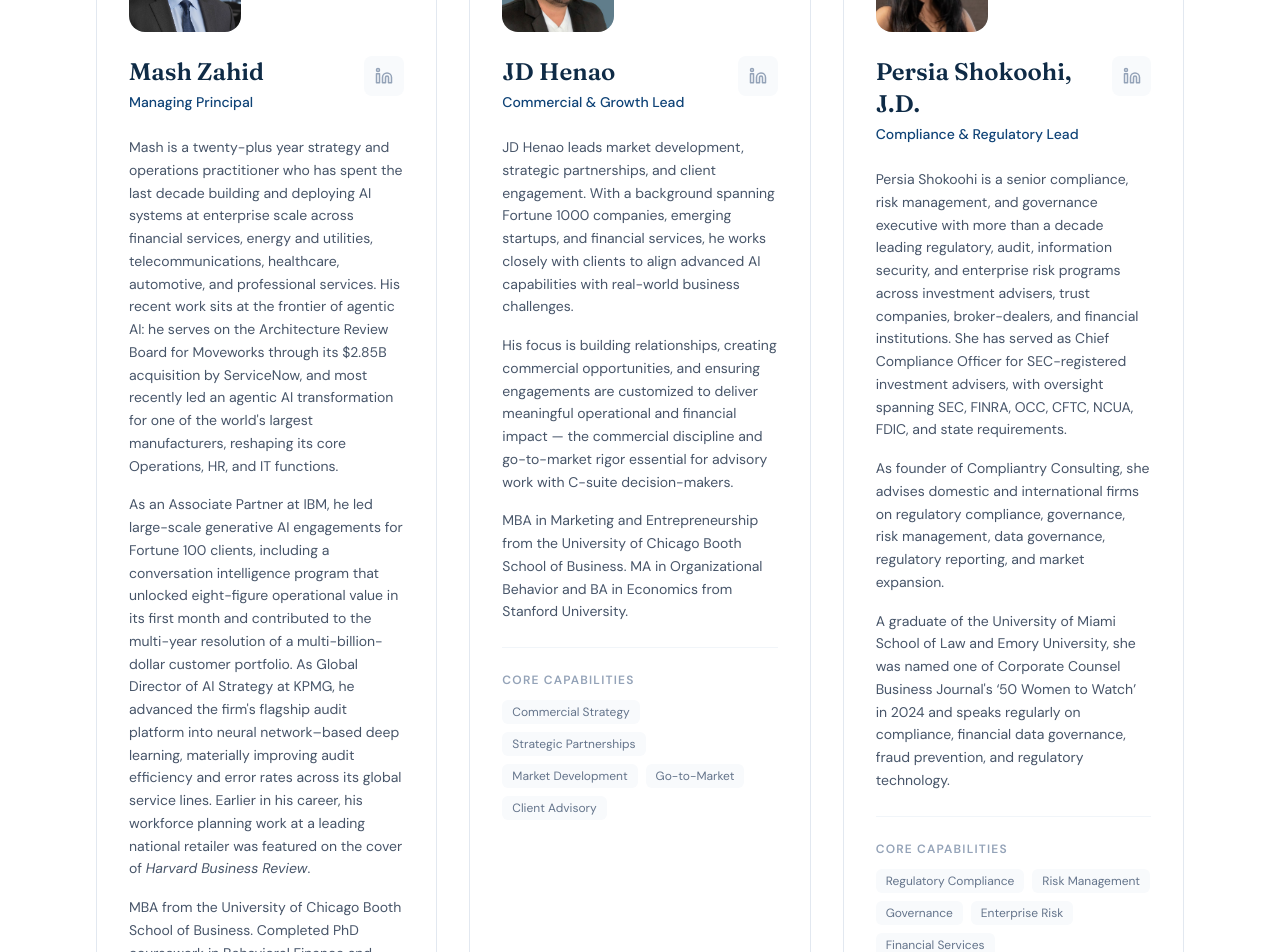
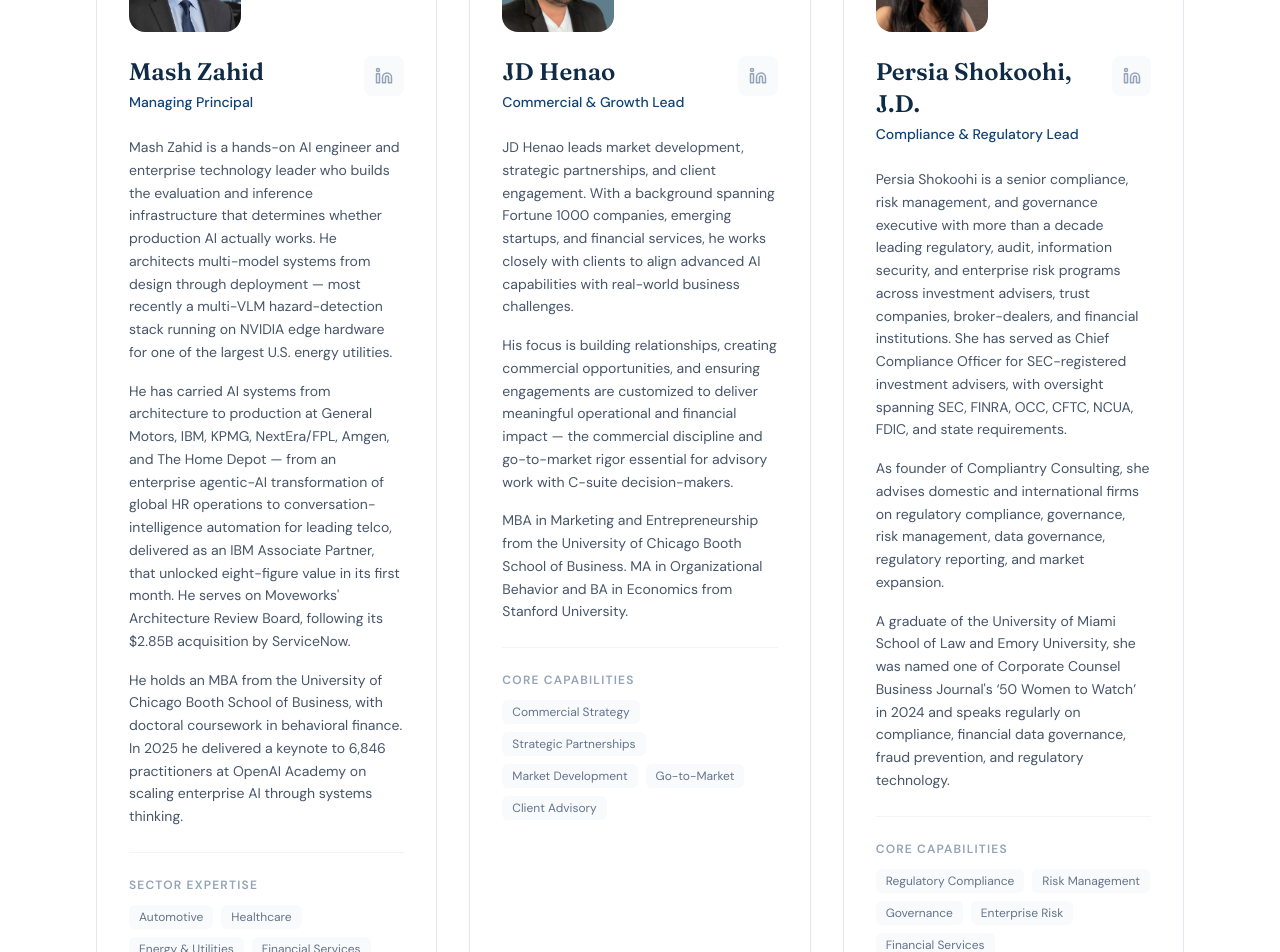
Before and after one commit to MashZ/ai-cyber-insurance, a React (Vite) app: page /about in a window 1280 px wide. Shown: the part 1620-2572 px from the top of the page. Built offline with nearby package versions, Linux system fonts and the light colour scheme.

Commit message:
Rewrite Mash bio: engineer-first, resume-aligned, age-markers removed

```diff
--- a/src/pages/About.tsx
+++ b/src/pages/About.tsx
@@ -104,13 +104,13 @@
 
               <div className="space-y-4 text-sm text-slate-600 leading-relaxed">
                 <p>
-                  Mash is a twenty-plus year strategy and operations practitioner who has spent the last decade building and deploying AI systems at enterprise scale across financial services, energy and utilities, telecommunications, healthcare, automotive, and professional services. His recent work sits at the frontier of agentic AI: he serves on the Architecture Review Board for Moveworks through its $2.85B acquisition by ServiceNow, and most recently led an agentic AI transformation for one of the world's largest manufacturers, reshaping its core Operations, HR, and IT functions.
+                  Mash Zahid is a hands-on AI engineer and enterprise technology leader who builds the evaluation and inference infrastructure that determines whether production AI actually works. He architects multi-model systems from design through deployment — most recently a multi-VLM hazard-detection stack running on NVIDIA edge hardware for one of the largest U.S. energy utilities.
                 </p>
                 <p>
-                  As an Associate Partner at IBM, he led large-scale generative AI engagements for Fortune 100 clients, including a conversation intelligence program that unlocked eight-figure operational value in its first month and contributed to the multi-year resolution of a multi-billion-dollar customer portfolio. As Global Director of AI Strategy at KPMG, he advanced the firm's flagship audit platform into neural network–based deep learning, materially improving audit efficiency and error rates across its global service lines. Earlier in his career, his workforce planning work at a leading national retailer was featured on the cover of <i>Harvard Business Review</i>.
+                  He has carried AI systems from architecture to production at General Motors, IBM, KPMG, NextEra/FPL, Amgen, and The Home Depot — from an enterprise agentic-AI transformation of global HR operations to conversation-intelligence automation for leading telco, delivered as an IBM Associate Partner, that unlocked eight-figure value in its first month. He serves on Moveworks' Architecture Review Board, following its $2.85B acquisition by ServiceNow.
                 </p>
                 <p>
-                  MBA from the University of Chicago Booth School of Business. Completed PhD coursework in Behavioral Finance and Financial Engineering. In September 2025 he delivered a keynote to a live audience of 6,800 practitioners at OpenAI Academy on scaling enterprise AI through systems thinking, and recently placed first at a Google hackathon opened by Sergey Brin.
+                  He holds an MBA from the University of Chicago Booth School of Business, with doctoral coursework in behavioral finance. In 2025 he delivered a keynote to 6,846 practitioners at OpenAI Academy on scaling enterprise AI through systems thinking.
                 </p>
               </div>
 
```
